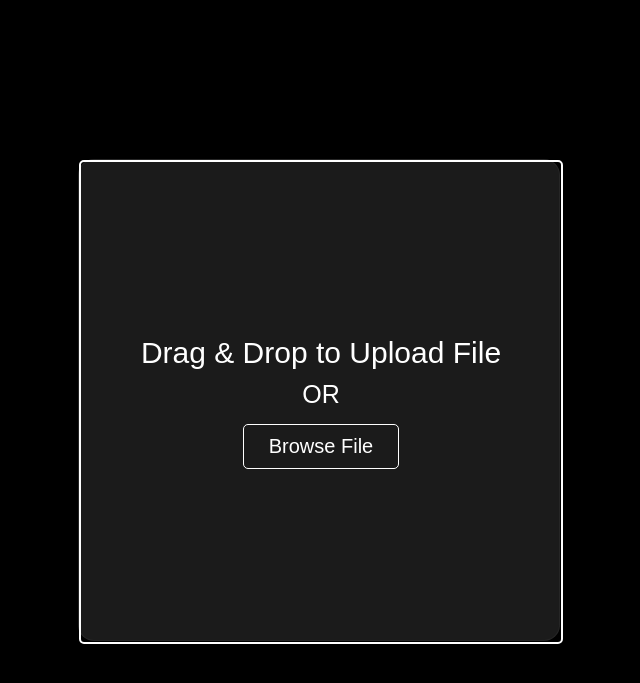
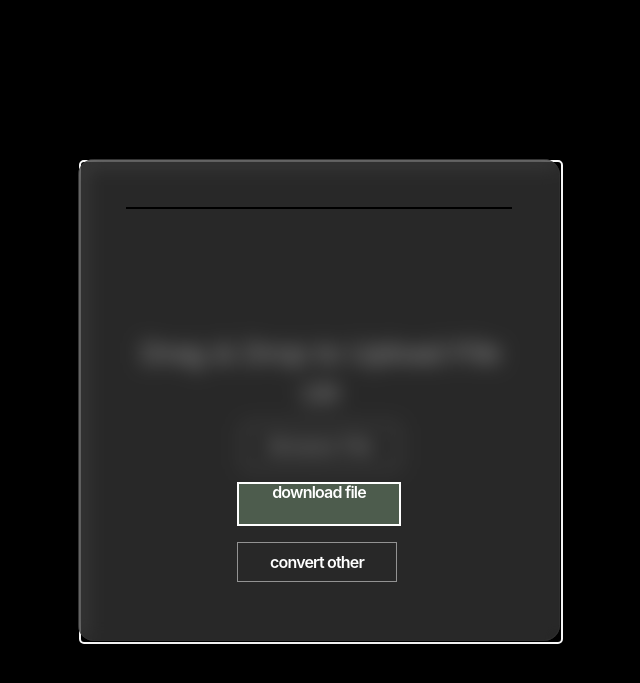
Before and after one commit to wojlin/WEFAX, a Flask app: page / in a window 1280 px wide. Shown: the top 683 px of the page, without its empty margins (321-961 px from the left). Run offline with Flask 2, Linux system fonts and the light colour scheme; some libraries are stand-ins or nearby versions.

Commit message:
progress bar in frontend that works

```diff
--- a/main.py
+++ b/main.py
@@ -54,7 +54,8 @@ def convert_file():
     demodulator.process()
     output_filepath = f'temp/{datestamp}/output.png'
     demodulator.save_output_image(output_filepath)
-    return send_from_directory('', output_filepath)
+    filename = str(demodulator.file_info()['filename']).split('.')[0] + '.png'
+    return {"output_src": output_filepath, "output_name": filename}
 
 
 @app.route('/load_file', methods=['POST'])
--- a/static/css/style.css
+++ b/static/css/style.css
@@ -70,6 +70,8 @@ overflow:hidden;
     position:absolute;
     top: 2vh;
     left:50%;
+    width:100%;
+
     transform:translate(-50%,-50%);
 
     text-align:center;
@@ -329,7 +331,7 @@ overflow:hidden;
   border-spacing: 0 2vh;
 }
 
-#convert_options
+.convert_options
 {
      margin:auto;
     position:absolute;
@@ -338,7 +340,7 @@ overflow:hidden;
     transform:translate(-50%,-50%);
 }
 
-#button_convert, #button_other
+.button_convert, .button_other
 {
   align-items: center;
   background-color: rgba(255,255,255,0.0);
@@ -365,39 +367,49 @@ overflow:hidden;
   margin-top:2vh;
 }
 
-#button_convert
+.button_convert
 {
     background: rgba(110, 138, 110, 0.53);
 }
-#button_other
+.button_other
 {
     border: 1px solid rgba(255,255,255,0.5);
 }
 
-#button_convert:focus
+.button_convert:focus
 {
   color: #171e29;
 }
 
-#button_other:focus {
+.button_other:focus {
   color: #171e29;
 }
 
-#button_convert:hover{
+.button_convert:hover{
   border-color: rgba(110, 138, 110, 0.8);
   color: rgba(110, 138, 110, 1);
 }
-#button_other:hover {
+.button_other:hover {
   border-color: rgba(85, 85, 85, 0.8);
   color: rgba(85, 85, 85, 0.8);
 }
 
-#button_convert:active{
+.button_convert:active{
   border-color: #06f;
   color: #06f;
 }
 
-#button_other:active {
+.button_other:active {
   border-color: #06f;
   color: #06f;
 }
+
+#output_image
+{
+    border: black solid 1px;
+    width:80%;
+    position:absolute;
+    top: 10%;
+    left:50%;
+    transform:translate(-50%,-50%);
+}
--- a/static/js/progress_bar.js
+++ b/static/js/progress_bar.js
@@ -10,17 +10,23 @@ function renderProgress(progress)
     if(progress<25){
         var angle = -90 + (progress/100)*360;
         animate_0_25_b.style.transform = "rotate("+angle+"deg)";
+        animate_25_50_b.style.transform = "rotate(90deg)";
+        animate_50_75_b.style.transform = "rotate(90deg)";
+        animate_75_100_b.style.transform = "rotate(90deg)";
     }
     else if(progress>=25 && progress<50){
         var angle = -90 + ((progress-25)/100)*360;
          animate_0_25_b.style.transform = "rotate(0deg)";
          animate_25_50_b.style.transform = "rotate("+angle+"deg)";
+        animate_50_75_b.style.transform = "rotate(90deg)";
+        animate_75_100_b.style.transform = "rotate(90deg)";
     }
     else if(progress>=50 && progress<75){
         var angle = -90 + ((progress-50)/100)*360;
         animate_0_25_b.style.transform = "rotate(0deg)";
         animate_25_50_b.style.transform = "rotate(0deg)";
         animate_50_75_b.style.transform = "rotate("+angle+"deg)";
+        animate_75_100_b.style.transform = "rotate(90deg)";
     }
     else if(progress>=75 && progress<=100){
         var angle = -90 + ((progress-75)/100)*360;
--- a/templates/index.html
+++ b/templates/index.html
@@ -94,15 +94,15 @@
             <td id="file_info_rate">none</td>
         </tr>
     </table>
-    <div id="convert_options">
-        <button onclick="convert_file();" id="button_convert">convert file</button>
-        <button onclick="location.reload()" id="button_other">upload other</button>
+    <div class="convert_options">
+        <button onclick="convert_file();" class="button_convert">convert file</button>
+        <button onclick="location.reload()" class="button_other">upload other</button>
     </div>
 </div>
 
 <div style="display:none;" id="content" class="box">
-
-    <p id="content-title">test</p>
+    <p style="display:none;" id="content-actual">empty</p>
+    <p id="content-title">empty</p>
     <div id="percentage_bar">
         <div class="loader-bg">
             <p id="percentage_text"></p>
@@ -130,11 +130,18 @@
     </div>
     <script src="{{url_for('static', filename='js/progress_bar.js')}}"></script>
     <script>
-        renderProgress(33);
+        renderProgress(0);
     </script>
 
 </div>
 
+<div style="display:block;" id="output" class="box">
+<img id="output_image" src="" alt=""/>
+<div class="convert_options">
+    <a onclick="convert_file();" class="button_convert" href="" download="d">download file</a>
+    <button onclick="location.reload()" class="button_other">convert other</button>
+</div>
+</div>
 
 <div id="alert">
     <span id="alert-log"></span>
--- a/wefax.py
+++ b/wefax.py
@@ -46,9 +46,11 @@ class Demodulator:
         if self.sample_rate != 11025:
             self.audio_data, self.sample_rate, self.length = self.__resample(self.audio_data, self.sample_rate,
                                                                              self.length)
-
+        time.sleep(1)
         self.demodulated_data = self.__demodulate(self.audio_data)
+        time.sleep(1)
         self.digitalized_data = self.__digitalize(self.demodulated_data)
+        time.sleep(1)
         self.phasing_signals = self.__find_sync_pulse(self.digitalized_data, self.sample_rate, self.time_for_one_frame)
         self.start_frame = self.phasing_signals[-1]
 
```
Also changed, not shown: static/js/convert_file.js (+40 -2 lines).
